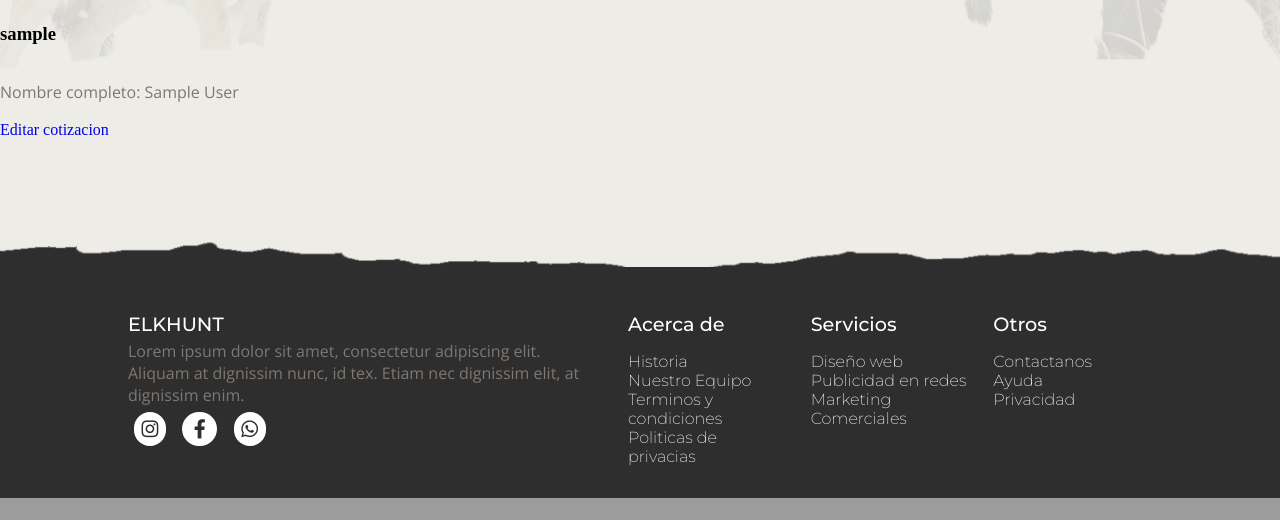
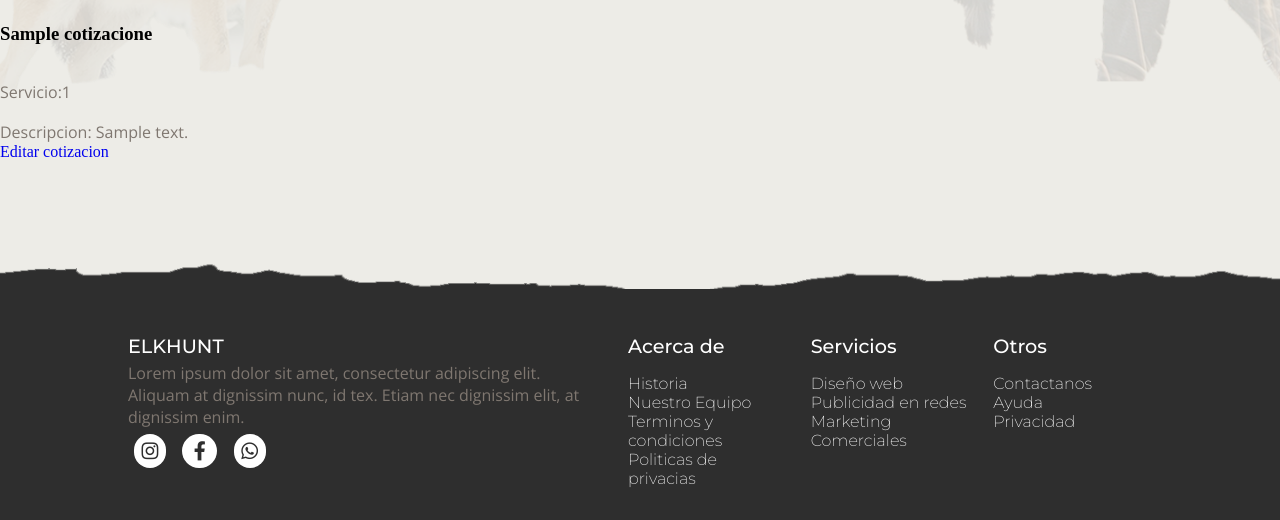
Before and after one commit to JeanPaulCE/dj-elk, a Django app: page /usuario/ in a window 1280 px wide. Shown: the part 2521-3041 px from the top of the page. Before the commit the page ends 3019 px from the top, so only its background shows below. Run offline with Django 3.2, Linux system fonts and the light colour scheme; a user stored in the database is signed in; tables that the repository leaves empty hold one stand-in row (values such as "Sample post").

Commit message:
administracion usuario

```diff
--- a/app/templates/app/administración-usuario.html
+++ b/app/templates/app/administración-usuario.html
@@ -24,10 +24,10 @@
             <p class="b">Ultimo inico: {{inicio}}</p><br>
         </div>
         <div>
-            <p class="b sp">Empresa:   {{perfil.empresa}}</p><br>
-            <p class="b">Ubicacion: {{perfil.ubicacion}}</p>      <br>
-            <p class="b">Mercado:   {{perfil.mercado}}</p><br>
-            <p class="b">Telefono:  {{perfil.telefono}}</p><br>
+            <p class="bb sp">Empresa:   {{perfil.empresa}}</p><br>
+            <p class="bb">Ubicacion: {{perfil.ubicacion}}</p>      <br>
+            <p class="bb">Mercado:   {{perfil.mercado}}</p><br>
+            <p class="bb">Telefono:  {{perfil.telefono}}</p><br>
         </div>
         <div class="grid-r-3">
             <div class="r2">
@@ -36,22 +36,26 @@
         </div>
 
     </div>
+
+    {% if cotizaciones %}
+        {%for object in cotizaciones%}
             <div class="block">
                 <img class="w100 img-b" src="{% static 'images/cotizacion.jpg' %}" alt="">
                 <div>
-            <h1 class="titulo-b">{{usuario}}</h1><br>
-            <p class="b">Nombre completo: {{fullname}}</p><br>
-
+                    <h1 class="titulo-b">{{object.titulo}}</h1><br>
+                    <p class="b">Servicio:{{object.servicio}}</p><br>
                 </div>
                 <div>
-
+                    <p class="bb sp">Descripcion:   {{object.descripcion}}</p>
                 </div>
-        <div>
-            <div>
+                <div class="grid-r-3">
+                    <div class="r2">
                         <a class="btn" href="#">Editar cotizacion</a>
                     </div>
                 </div>
             </div>
+        {% endfor %}
+    {% endif%}
 
 
 </section>
--- a/app/views/vistafuncion.py
+++ b/app/views/vistafuncion.py
@@ -23,7 +23,7 @@ def usuario(request):
     except:
         perfil = None
     try:
-        cotizaciones = Cotizaciones.objects.get(solicitante_id=auth_user.id)
+        cotizaciones = list(Cotizaciones.objects.filter(solicitante_id=auth_user.id))
     except:
         cotizaciones = None
 
```
Lines whose indentation alone changed are shown as unchanged.
